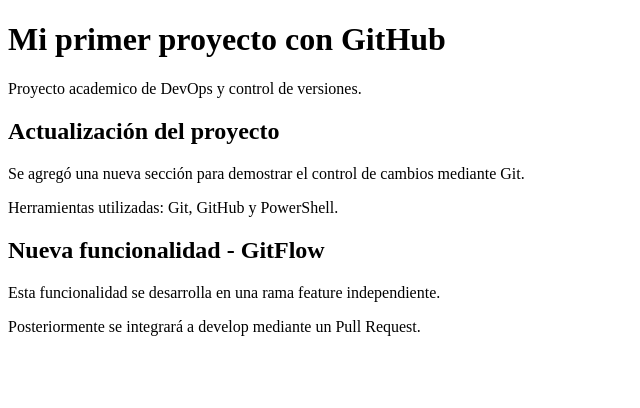
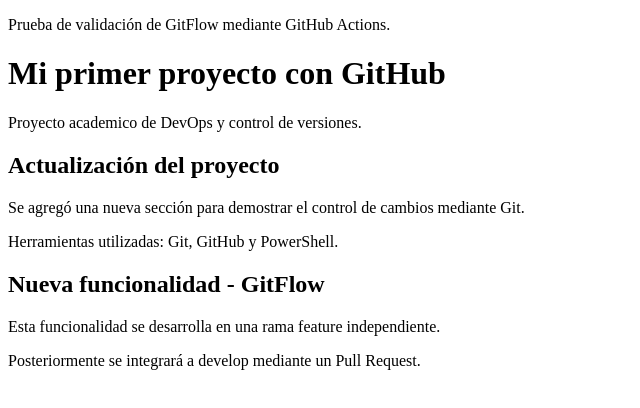
Before and after one commit to HaroldParra02/taller-devops-github, a plain HTML site: page index.html in a window 1280 px wide. Shown: the whole page, without its empty margins (0-640 px from the left). Drawn offline with Linux system fonts and the light colour scheme.

Commit message:
Add validation message for GitFlow in index.html

```diff
--- a/index.html
+++ b/index.html
@@ -5,6 +5,7 @@
     <meta name="viewport" content="width=device-width, initial-scale=1.0">
     <title>Taller DevOps - GitHub</title>
 </head>
+    <p>Prueba de validación de GitFlow mediante GitHub Actions.</p>
 <body>
     <h1>Mi primer proyecto con GitHub</h1>
     <p>Proyecto academico de DevOps y control de versiones.</p>
```
